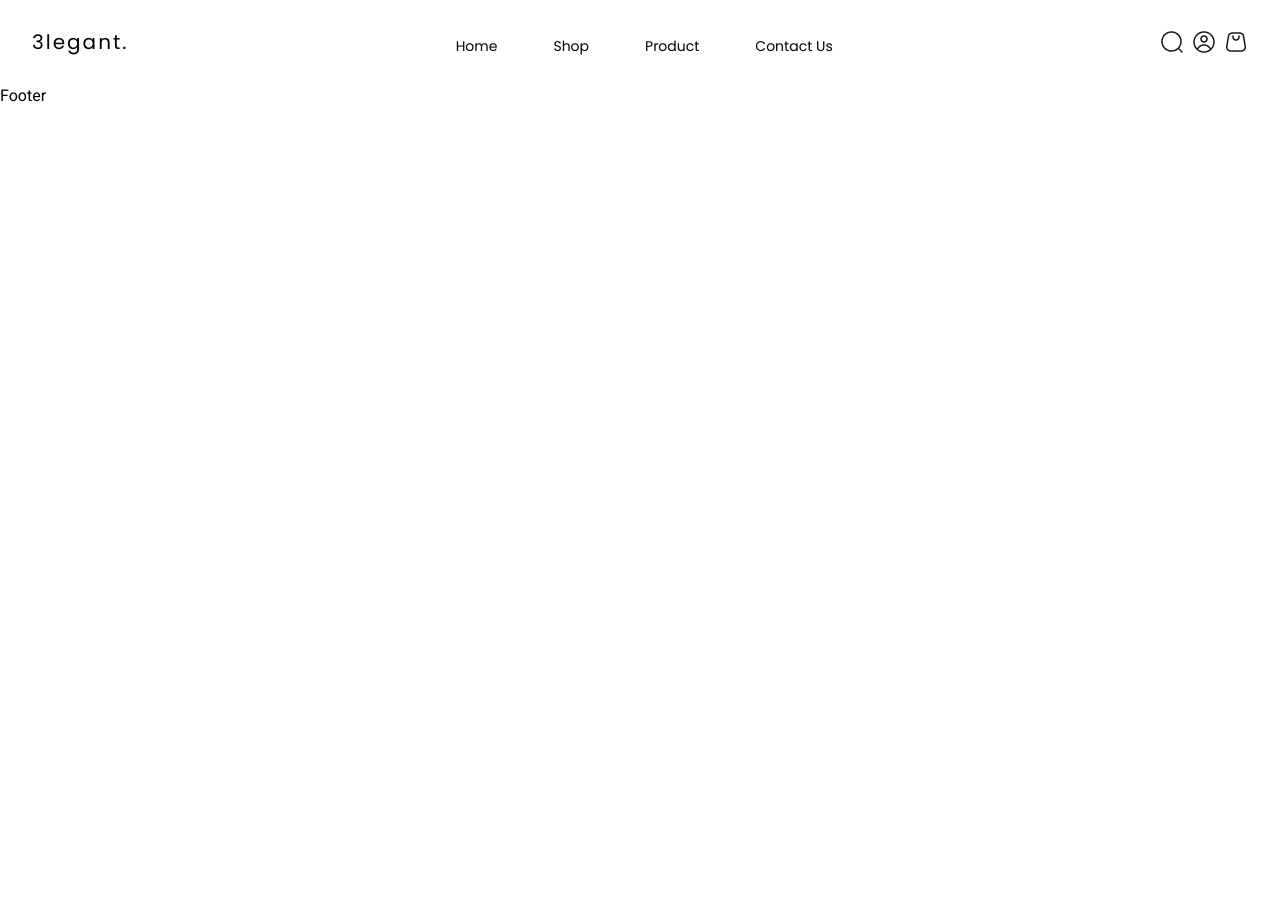
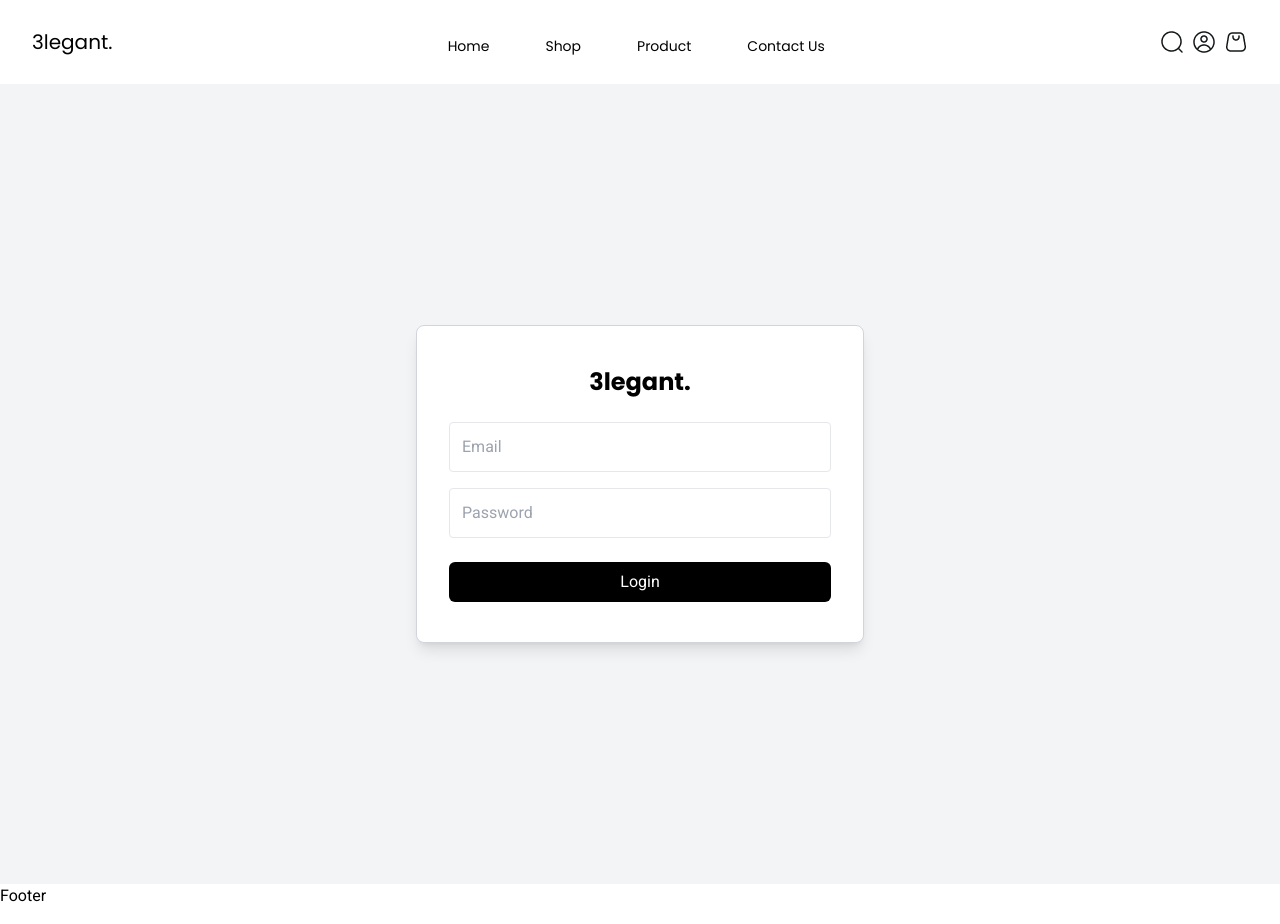
Before and after one commit to Shahwaiz24/React-Blog-Project, a React (Vite) app: page /login in a window 1280 px wide. Before the commit the page ends 800 px from the top, so only its background shows below. Built offline with nearby package versions, Linux system fonts and the light colour scheme.

Commit message:
Login Foam Almost Completed

```diff
--- a/src/component/Header/header-component.jsx
+++ b/src/component/Header/header-component.jsx
@@ -22,7 +22,7 @@ export default function HeaderComponent() {
                     <div className={`flex justify-between items-center max-w-screen-xl px-4 mx-auto md:items-center md:justify-between md:flex-row md:px-6 lg:px-8 pt-5 pb-5`}>
                         {/* Left section - 3legant text */}
                         <div className="flex items-center justify-start">
-                            <Link to="/" className="text-xl font-poppins font-medium tracking-widest text-black rounded-lg focus:outline-none focus:shadow-outline">
+                            <Link to="/" className="text-xl font-poppins font-medium  text-black rounded-lg focus:outline-none focus:shadow-outline">
                                 3legant.
                             </Link>
                         </div>
--- a/src/component/Home/home-component.jsx
+++ b/src/component/Home/home-component.jsx
@@ -1,10 +1,29 @@
 import React, { useEffect, useState } from "react";
 import { HomeBannerImage, ButtonComponent } from ".";
 import { useSelector } from "react-redux";
+import { useNavigate } from "react-router-dom";
 export default function HomeComponent() {
 
     const [showLoginFoam, setShowLoginFoam] = useState(false);
     const isLogin = useSelector((state) => state.auth.status);
+    const navigate = useNavigate();
+    let checkLogin = () => {
+        if (showLoginFoam == true) {
+            return false;
+        } else {
+            return true;
+        }
+    }
+    let handleOnShoppingClick = async () => {
+        let checking = await checkLogin();
+        if(checking == false)
+        {
+            setShowLoginFoam(false);
+            navigate("/login");
+        } else {
+            console.log("User is Logined")
+            }
+        }
     useEffect(() => {
         if (isLogin == true) {
             setShowLoginFoam(false)
@@ -49,7 +68,7 @@ export default function HomeComponent() {
                             }
                             onClick={(e) => {
                                 e.preventDefault();
-                                console.log("Tap");
+                                handleOnShoppingClick();
                             }}
                         />
                     </div>
--- a/src/component/Input Fields/input-fields-component.jsx
+++ b/src/component/Input Fields/input-fields-component.jsx
@@ -5,11 +5,13 @@ export default function InputFieldsComponent({
     value,
     onChanged,
     className = "",
+    required = true
 }) {
     return (
         <input
             className={`w-full max-w-xs sm:max-w-sm md:max-w-md lg:max-w-lg xl:max-w-xl rounded-[4px] border p-3 hover:outline-none focus:outline-none hover:border-yellow-500 transition-all duration-200 ${className}`}
             value={value}
+            required={required}
             type="text"
             onChange={(e) => onChanged(e)}
             placeholder={placeholder}
--- a/src/component/Login Foam/login-foam-component.jsx
+++ b/src/component/Login Foam/login-foam-component.jsx
@@ -1,9 +1,56 @@
-import React from "react";
+import React, { useState } from "react";
+import InputFieldsComponent from "../Input Fields/input-fields-component";
 
-export default function LoginFoamComponent({}) {
+export default function LoginFoamComponent() {
+    const [email, setEmail] = useState("");
+    const [password, setPassword] = useState("");
+
+    const handleSubmit = (e) => {
+        e.preventDefault(); // Prevent default form submission
+        console.log("Email:", email);
+        console.log("Password:", password);
+        // Add your custom login logic here
+    };
+
     return (
-        <div>
+        <div className="flex items-center justify-center h-screen bg-gray-100">
+            {/* Form Wrapper */}
+            <form
+                className="w-full max-w-md bg-white border border-gray-300 px-8 py-10 shadow-lg rounded-lg"
+                onSubmit={handleSubmit}
+            >
+                {/* Heading */}
+                <h1 className="text-2xl font-poppins font-semibold text-center text-black mb-6">
+                    3legant.
+                </h1>
 
-</div>
+                {/* Email Field */}
+                <InputFieldsComponent
+                    placeholder="Email"
+                    required={true}
+                    value={email}
+                    onChanged={(e) => setEmail(e.target.value)}
+                    className="w-full mb-4"
+                />
+
+                {/* Password Field */}
+                <InputFieldsComponent
+                    placeholder="Password"
+                    value={password}
+                    required={true}
+
+                    onChanged={(e) => setPassword(e.target.value)}
+                    className="w-full mb-6"
+                />
+
+                {/* Submit Button */}
+                <button
+                    type="submit"
+                    className="w-full bg-black text-white py-2 rounded-md hover:bg-gray-800 transition-all duration-200"
+                >
+                    Login
+                </button>
+            </form>
+        </div>
     );
 }
--- a/src/pages/Login-Page.jsx
+++ b/src/pages/Login-Page.jsx
@@ -3,7 +3,7 @@ import { LoginFoamComponent } from '../index.js'
 
 
 export default function LoginPage() {
-    return <LoginFoamComponent />
+    return <LoginFoamComponent/>
 
 
 }
```
